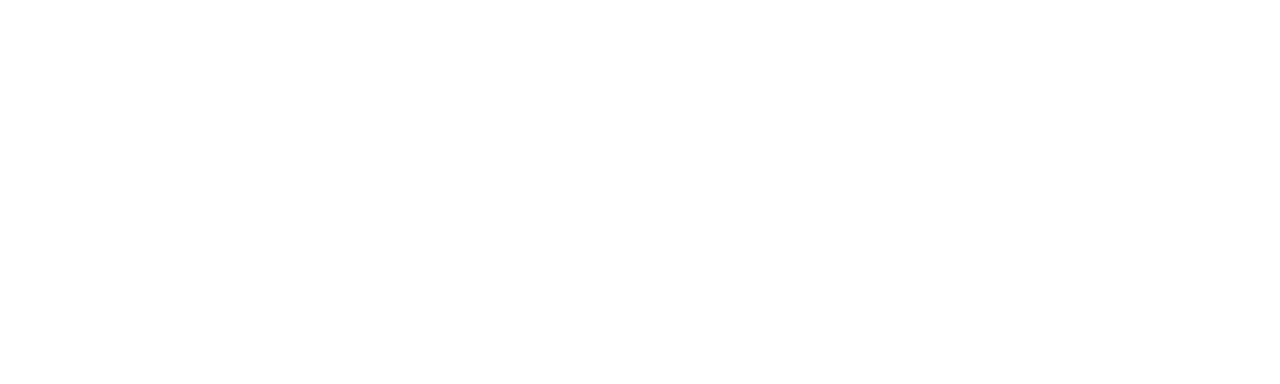
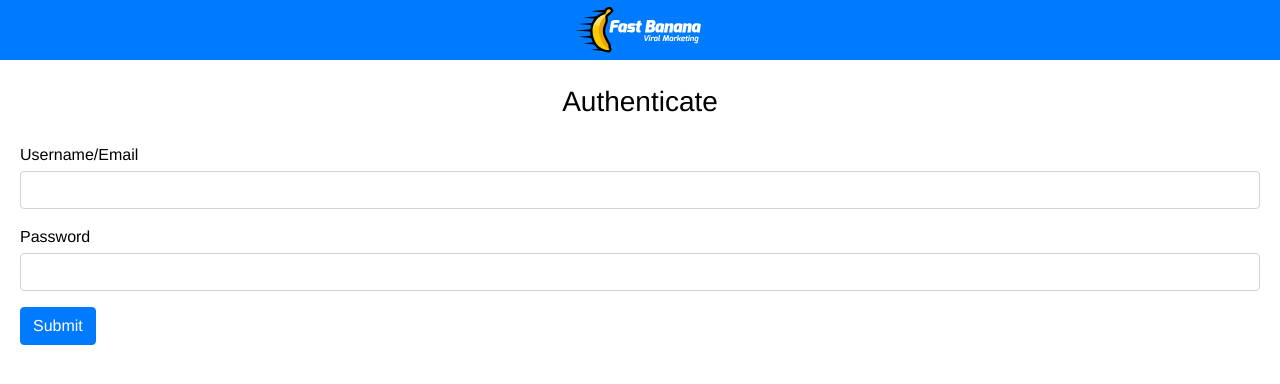
Before and after one commit to dim2k2006/react-app-frontend, a React (Create React App) app: page /login in a window 1280 px wide. Shown: the top 384 px of the page. Built offline with nearby package versions, Linux system fonts and the light colour scheme.

Commit message:
Update "PrivateRoute" component

```diff
--- a/src/ui/components/PrivateRoute/index.jsx
+++ b/src/ui/components/PrivateRoute/index.jsx
@@ -18,7 +18,7 @@
           : (
             <Redirect
               to={{
-                pathname: '/',
+                pathname: '/login',
                 state: { from: location },
               }}
             />
--- a/src/ui/components/Root/index.jsx
+++ b/src/ui/components/Root/index.jsx
@@ -13,7 +13,7 @@
 const Root = () => (
   <Router>
     <Switch>
-      <Route exact path="/">
+      <Route exact path="/login">
         <Login />
       </Route>
 
```
